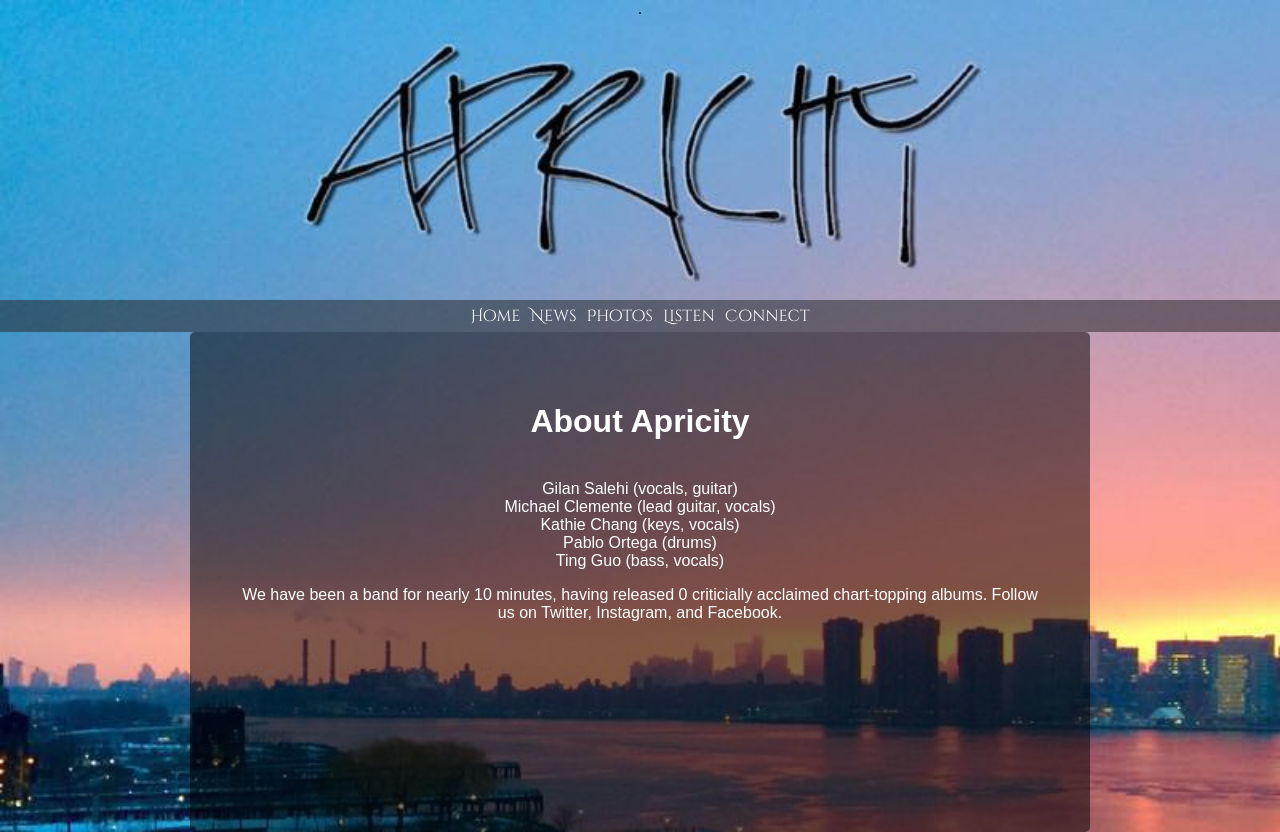
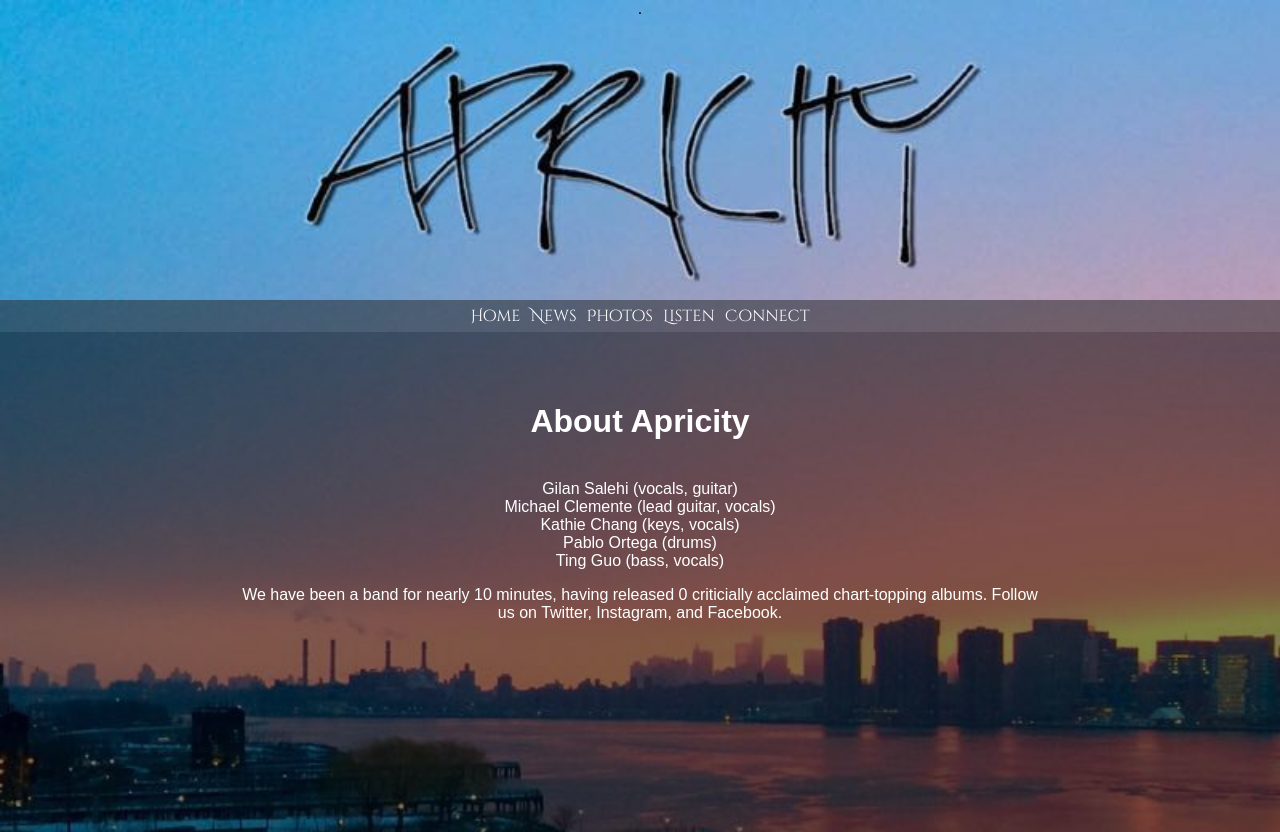
Before and after one commit to gilansalehi/apricity-nyc, a React (Create React App) app: page / in a window 1280 px wide. Built offline with nearby package versions, Linux system fonts and the light colour scheme.

Commit message:
Fix tab css

```diff
--- a/src/App.css
+++ b/src/App.css
@@ -39,7 +39,7 @@ ul, li {
 
 .nav-bar {
   font-family: 'Cinzel Decorative', cursive;
-  background: rgb(35, 35, 35, 0.5);
+  background: rgba(35, 35, 35, 0.5);
 }
 
 .nav-li {
@@ -53,12 +53,14 @@ ul, li {
 }
 
 .content-tab {
+  background: rgba(0, 0, 0, 0.5);
+  color: white;
+}
+
+.content-tab-inner {
   max-width: 800px;
   min-height: 400px;
   margin: auto;
-  background: rgba(0, 0, 0, 0.5);
-  color: white;
-  border-radius: 5px;
   padding: 50px;
 }
 
--- a/src/components/tab.js
+++ b/src/components/tab.js
@@ -4,7 +4,9 @@ export default class Tab extends Component {
   render () {
     return (
       <div className="content-tab">
-        { this.props.children }
+        <div className="content-tab-inner">
+          { this.props.children }
+        </div>
       </div>
     )
   }
```
Also changed, not shown: package.json (line endings or trailing spaces).
